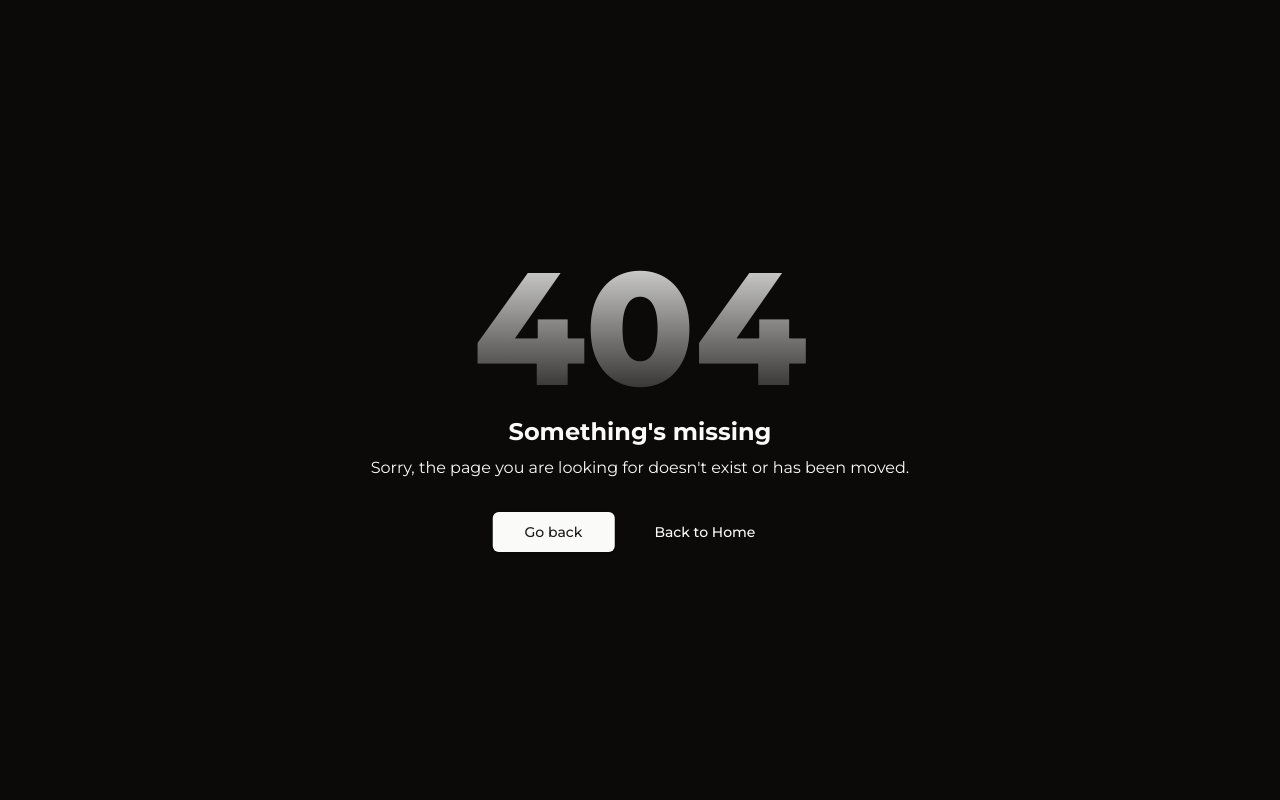
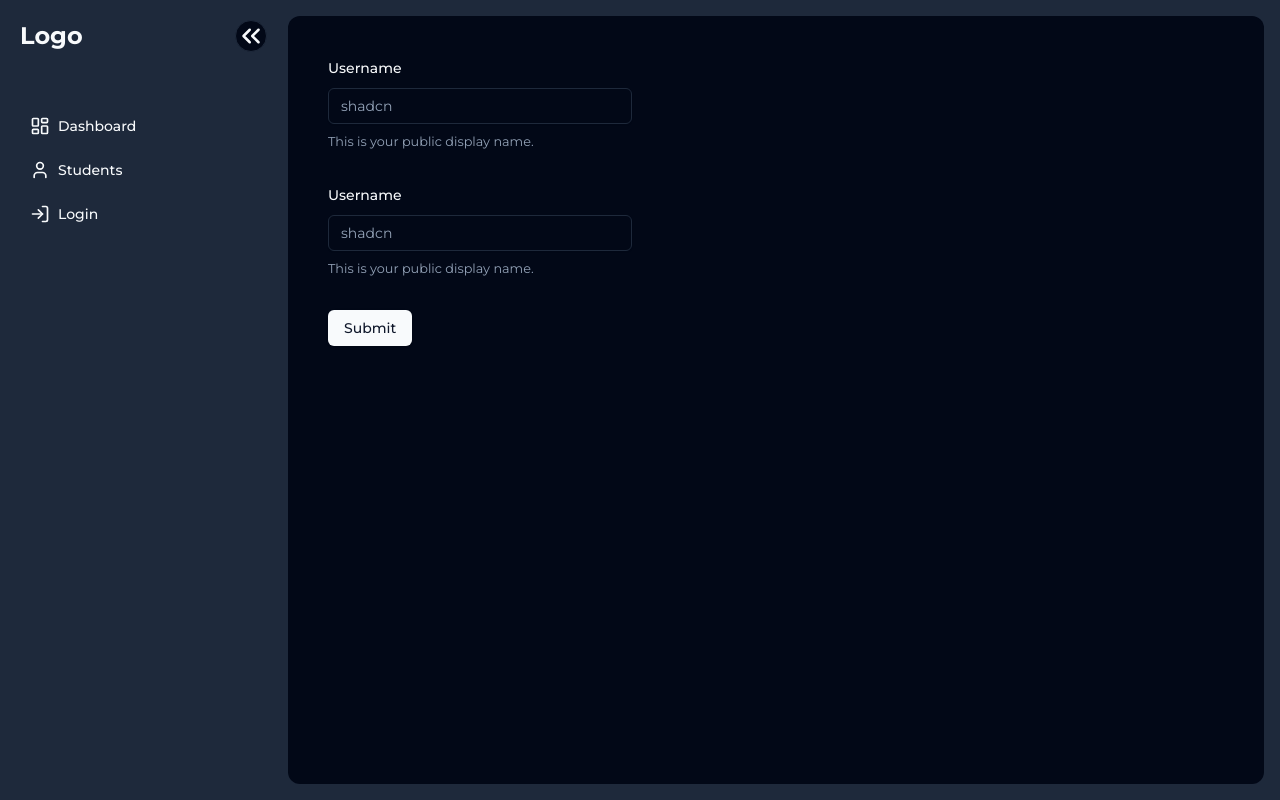
Before and after one commit to 0xcob/dashboard, a React (Vite) app: page /form in a window 1280 px wide. Before the commit this address led to /404. Built offline with nearby package versions, Linux system fonts and the light colour scheme.

Commit message:
feat: dashboard layout ui changed

```diff
--- a/src/components/layout/dashboard-layout.tsx
+++ b/src/components/layout/dashboard-layout.tsx
@@ -19,7 +19,7 @@ export default function DashboardLayout({
       />
       <Sidebar />
       <div className="flex w-0 flex-1 flex-col overflow-hidden">
-        <div className="relative z-10 flex h-20 flex-shrink-0  shadow">
+        {/* <div className="relative z-10 flex h-20 flex-shrink-0  shadow">
           <button
             className="pl-4 text-gray-500 focus:outline-none focus:ring-2 focus:ring-inset focus:ring-indigo-500 xl:hidden"
             onClick={() => setSidebarOpen(true)}
@@ -28,8 +28,8 @@ export default function DashboardLayout({
             <MenuIcon className="h-6 w-6" aria-hidden="true" />
           </button>
           <Header />
-        </div>
-        <main className="relative flex-1 overflow-y-auto bg-background focus:outline-none ">
+        </div> */}
+        <main className="relative my-4 mr-4 flex-1 overflow-y-auto rounded-xl bg-background focus:outline-none">
           {children}
         </main>
       </div>
--- /dev/null
+++ b/src/components/shared/breadcrumbs.tsx
@@ -0,0 +1,41 @@
+import { Slash } from 'lucide-react';
+import {
+  Breadcrumb,
+  BreadcrumbItem,
+  BreadcrumbLink,
+  BreadcrumbList,
+  BreadcrumbPage,
+  BreadcrumbSeparator
+} from '@/components/ui/breadcrumb';
+import { Fragment } from 'react';
+
+type BreadcrumbItemProps = {
+  title: string;
+  link: string;
+};
+
+export function Breadcrumbs({ items }: { items: BreadcrumbItemProps[] }) {
+  return (
+    <Breadcrumb>
+      <BreadcrumbList>
+        {items.map((item, index) => (
+          <Fragment key={item.title}>
+            {index !== items.length - 1 && (
+              <BreadcrumbItem>
+                <BreadcrumbLink href={item.link}>{item.title}</BreadcrumbLink>
+              </BreadcrumbItem>
+            )}
+            {index < items.length - 1 && (
+              <BreadcrumbSeparator>
+                <Slash />
+              </BreadcrumbSeparator>
+            )}
+            {index === items.length - 1 && (
+              <BreadcrumbPage>{item.title}</BreadcrumbPage>
+            )}
+          </Fragment>
+        ))}
+      </BreadcrumbList>
+    </Breadcrumb>
+  );
+}
--- a/src/components/shared/dashboard-nav.tsx
+++ b/src/components/shared/dashboard-nav.tsx
@@ -1,59 +1,82 @@
+'use client';
+import { Icons } from '@/components/ui/icons';
 import { cn } from '@/lib/utils';
 import { NavItem } from '@/types';
 import { Dispatch, SetStateAction } from 'react';
-import { NavLink } from 'react-router-dom';
-import { Icons } from '../ui/icons';
+import { useSidebar } from '@/hooks/use-sidebar';
+import {
+  Tooltip,
+  TooltipContent,
+  TooltipProvider,
+  TooltipTrigger
+} from '@/components/ui/tooltip';
+import { usePathname } from '@/routes/hooks';
+import { Link } from 'react-router-dom';
 
-type DashboardNavProps = {
+interface DashboardNavProps {
   items: NavItem[];
   setOpen?: Dispatch<SetStateAction<boolean>>;
-};
+  isMobileNav?: boolean;
+}
 
-type DashboardNavItemProps = {
-  item: NavItem;
-  setOpen?: Dispatch<SetStateAction<boolean>>;
-};
+export default function DashboardNav({
+  items,
+  setOpen,
+  isMobileNav = false
+}: DashboardNavProps) {
+  const path = usePathname();
+  const { isMinimized } = useSidebar();
 
-const DashboardNavItem = ({ item, setOpen }: DashboardNavItemProps) => {
-  const Icon = Icons[item.icon || 'arrowRight'];
-
-  return (
-    <div
-      className="space-y-3"
-      key={item.href}
-      onClickCapture={() => {
-        if (setOpen) {
-          setOpen(false);
-        }
-      }}
-    >
-      <NavLink
-        className={({ isActive }) =>
-          cn(
-            'flex transform items-center rounded-full px-3 py-2 text-gray-200 transition-colors duration-300 hover:bg-gray-50 hover:text-primary hover:dark:text-black ',
-            isActive && 'bg-gray-50 text-primary dark:text-black'
-          )
-        }
-        to={item.href}
-        end
-      >
-        <Icon className="h-5 w-5" aria-hidden="true" />
-        <span className="mx-2 text-sm font-medium">{item.label}</span>
-      </NavLink>
-    </div>
-  );
-};
-
-export default function DashboardNav({ items, setOpen }: DashboardNavProps) {
   if (!items?.length) {
     return null;
   }
 
+  console.log('isActive', isMobileNav, isMinimized);
+
   return (
-    <nav className="-mx-3 space-y-6">
-      {items.map((item) => (
-        <DashboardNavItem key={item.href} item={item} setOpen={setOpen} />
-      ))}
+    <nav className="grid items-start gap-2">
+      <TooltipProvider>
+        {items.map((item, index) => {
+          const Icon = Icons[item.icon || 'arrowRight'];
+          return (
+            item.href && (
+              <Tooltip key={index}>
+                <TooltipTrigger asChild>
+                  <Link
+                    to={item.disabled ? '/' : item.href}
+                    className={cn(
+                      'flex items-center gap-2 overflow-hidden rounded-md py-2 text-sm font-medium hover:text-muted-foreground',
+                      path === item.href
+                        ? 'bg-white text-black hover:text-black'
+                        : 'transparent',
+                      item.disabled && 'cursor-not-allowed opacity-80'
+                    )}
+                    onClick={() => {
+                      if (setOpen) setOpen(false);
+                    }}
+                  >
+                    <Icon className={`ml-2.5 size-5`} />
+
+                    {isMobileNav || (!isMinimized && !isMobileNav) ? (
+                      <span className="mr-2 truncate">{item.title}</span>
+                    ) : (
+                      ''
+                    )}
+                  </Link>
+                </TooltipTrigger>
+                <TooltipContent
+                  align="center"
+                  side="right"
+                  sideOffset={8}
+                  className={!isMinimized ? 'hidden' : 'inline-block'}
+                >
+                  {item.title}
+                </TooltipContent>
+              </Tooltip>
+            )
+          );
+        })}
+      </TooltipProvider>
     </nav>
   );
 }
--- a/src/components/shared/sidebar.tsx
+++ b/src/components/shared/sidebar.tsx
@@ -1,16 +1,70 @@
+'use client';
+import DashboardNav from '@/components/shared/dashboard-nav';
+import { Button } from '@/components/ui/button';
 import { navItems } from '@/constants/data';
-import DashboardNav from './dashboard-nav';
-import { Link } from 'react-router-dom';
+import { useSidebar } from '@/hooks/use-sidebar';
+import { cn } from '@/lib/utils';
+import { ChevronsLeft } from 'lucide-react';
+import { useState } from 'react';
 
-export default function Sidebar() {
+type SidebarProps = {
+  className?: string;
+};
+
+export default function Sidebar({ className }: SidebarProps) {
+  const { isMinimized, toggle } = useSidebar();
+  const [status, setStatus] = useState(false);
+
+  const handleToggle = () => {
+    setStatus(true);
+    toggle();
+    setTimeout(() => setStatus(false), 500);
+  };
   return (
-    <aside className="hidden h-screen w-64 flex-col overflow-y-auto overflow-x-hidden rounded-tr-[90px] border-r bg-primary py-8 pl-5 dark:bg-background lg:flex">
-      <Link to="/" className="text-3xl font-bold text-white">
-        Logo
-      </Link>
-      <div className="mt-6 flex flex-1 flex-col justify-between">
-        <DashboardNav items={navItems} />
+    <nav
+      className={cn(
+        `relative z-10 hidden h-screen flex-none border-r px-3 md:block`,
+        status && 'duration-500',
+        !isMinimized ? 'w-72' : 'w-[80px]',
+        className
+      )}
+    >
+      {/* <div
+        className={cn(
+          'absolute -right-3 top-20 cursor-pointer rounded-full border bg-background text-3xl text-foreground'
+        )}
+      >
+        DashNav
+        <ChevronLeft
+          className={cn(
+            'absolute -right-3 top-20 cursor-pointer rounded-full border bg-background text-3xl text-foreground',
+            isMinimized && 'rotate-180'
+          )}
+          onClick={handleToggle}
+        />
+      </div> */}
+      <div
+        className={cn(
+          'flex items-center px-0 py-5 md:px-2',
+          isMinimized ? 'justify-center ' : 'justify-between'
+        )}
+      >
+        {!isMinimized && <h1 className="text-2xl font-bold">Logo</h1>}
+        <ChevronsLeft
+          className={cn(
+            'size-8 cursor-pointer rounded-full border bg-background text-foreground',
+            isMinimized && 'rotate-180'
+          )}
+          onClick={handleToggle}
+        />
       </div>
-    </aside>
+      <div className="space-y-4 py-4">
+        <div className="px-2 py-2">
+          <div className="mt-3 space-y-1">
+            <DashboardNav items={navItems} />
+          </div>
+        </div>
+      </div>
+    </nav>
   );
 }
--- /dev/null
+++ b/src/hooks/use-sidebar.tsx
@@ -0,0 +1,27 @@
+import React, { createContext, useContext, useState } from 'react';
+
+const SidebarContext = createContext<{
+  isMinimized: boolean;
+  toggle: () => void;
+}>({
+  isMinimized: false,
+  toggle: () => {}
+});
+
+export const useSidebar = () => useContext(SidebarContext);
+
+export const SidebarProvider: React.FC<{ children: React.ReactNode }> = ({
+  children
+}) => {
+  const [isMinimized, setIsMinimized] = useState(false);
+
+  const toggle = () => {
+    setIsMinimized(!isMinimized);
+  };
+
+  return (
+    <SidebarContext.Provider value={{ isMinimized, toggle }}>
+      {children}
+    </SidebarContext.Provider>
+  );
+};
--- a/src/index.css
+++ b/src/index.css
@@ -6,64 +6,57 @@
 @layer base {
   :root {
     --background: 0 0% 100%;
-    --foreground: 20 14.3% 4.1%;
-
+    --foreground: 222.2 84% 4.9%;
     --card: 0 0% 100%;
-    --card-foreground: 20 14.3% 4.1%;
-
+    --card-foreground: 222.2 84% 4.9%;
     --popover: 0 0% 100%;
-    --popover-foreground: 20 14.3% 4.1%;
-
-    --primary: 24 9.8% 10%;
-    --primary-foreground: 60 9.1% 97.8%;
-
-    --secondary: 60 4.8% 95.9%;
-    --secondary-foreground: 24 9.8% 10%;
-
-    --muted: 60 4.8% 95.9%;
-    --muted-foreground: 25 5.3% 44.7%;
-
-    --accent: 60 4.8% 95.9%;
-    --accent-foreground: 24 9.8% 10%;
-
+    --popover-foreground: 222.2 84% 4.9%;
+    --primary: 222.2 47.4% 11.2%;
+    --primary-foreground: 210 40% 98%;
+    --secondary: 210 40% 96.1%;
+    --secondary-foreground: 222.2 47.4% 11.2%;
+    --muted: 210 40% 96.1%;
+    --muted-foreground: 215.4 16.3% 46.9%;
+    --accent: 210 40% 96.1%;
+    --accent-foreground: 222.2 47.4% 11.2%;
     --destructive: 0 84.2% 60.2%;
-    --destructive-foreground: 60 9.1% 97.8%;
-
-    --border: 20 5.9% 90%;
-    --input: 20 5.9% 90%;
-    --ring: 20 14.3% 4.1%;
-
+    --destructive-foreground: 210 40% 98%;
+    --border: 214.3 31.8% 91.4%;
+    --input: 214.3 31.8% 91.4%;
+    --ring: 222.2 84% 4.9%;
     --radius: 0.5rem;
+    --chart-1: 12 76% 61%;
+    --chart-2: 173 58% 39%;
+    --chart-3: 197 37% 24%;
+    --chart-4: 43 74% 66%;
+    --chart-5: 27 87% 67%;
   }
 
   .dark {
-    --background: 20 14.3% 4.1%;
-    --foreground: 60 9.1% 97.8%;
-
-    --card: 20 14.3% 4.1%;
-    --card-foreground: 60 9.1% 97.8%;
-
-    --popover: 20 14.3% 4.1%;
-    --popover-foreground: 60 9.1% 97.8%;
-
-    --primary: 60 9.1% 97.8%;
-    --primary-foreground: 24 9.8% 10%;
-
-    --secondary: 12 6.5% 15.1%;
-    --secondary-foreground: 60 9.1% 97.8%;
-
-    --muted: 12 6.5% 15.1%;
-    --muted-foreground: 24 5.4% 63.9%;
-
-    --accent: 12 6.5% 15.1%;
-    --accent-foreground: 60 9.1% 97.8%;
-
+    --background: 222.2 84% 4.9%;
+    --foreground: 210 40% 98%;
+    --card: 222.2 84% 4.9%;
+    --card-foreground: 210 40% 98%;
+    --popover: 222.2 84% 4.9%;
+    --popover-foreground: 210 40% 98%;
+    --primary: 210 40% 98%;
+    --primary-foreground: 222.2 47.4% 11.2%;
+    --secondary: 217.2 32.6% 17.5%;
+    --secondary-foreground: 210 40% 98%;
+    --muted: 217.2 32.6% 17.5%;
+    --muted-foreground: 215 20.2% 65.1%;
+    --accent: 217.2 32.6% 17.5%;
+    --accent-foreground: 210 40% 98%;
     --destructive: 0 62.8% 30.6%;
-    --destructive-foreground: 60 9.1% 97.8%;
-
-    --border: 12 6.5% 15.1%;
-    --input: 12 6.5% 15.1%;
-    --ring: 24 5.7% 82.9%;
+    --destructive-foreground: 210 40% 98%;
+    --border: 217.2 32.6% 17.5%;
+    --input: 217.2 32.6% 17.5%;
+    --ring: 212.7 26.8% 83.9;
+    --chart-1: 220 70% 50%;
+    --chart-2: 160 60% 45%;
+    --chart-3: 30 80% 55%;
+    --chart-4: 280 65% 60%;
+    --chart-5: 340 75% 55%;
   }
 }
 
--- a/src/pages/dashboard/index.tsx
+++ b/src/pages/dashboard/index.tsx
@@ -12,7 +12,6 @@ import {
   TabsList,
   TabsTrigger
 } from '@/components/ui/tabs.js';
-import Overview from './components/overview.js';
 import RecentSales from './components/recent-sales.js';
 
 export default function DashboardPage() {
@@ -141,9 +140,7 @@ export default function DashboardPage() {
                 <CardHeader>
                   <CardTitle>Overview</CardTitle>
                 </CardHeader>
-                <CardContent className="pl-2">
-                  <Overview />
-                </CardContent>
+                <CardContent className="pl-2">{/* <Overview /> */}</CardContent>
               </Card>
               <Card className="col-span-4 md:col-span-3">
                 <CardHeader>
--- /dev/null
+++ b/src/pages/form/index.tsx
@@ -0,0 +1,92 @@
+import { Button } from '@/components/ui/button';
+import {
+  Form,
+  FormField,
+  FormItem,
+  FormLabel,
+  FormControl,
+  FormDescription,
+  FormMessage
+} from '@/components/ui/form';
+import { Input } from '@/components/ui/input';
+import { zodResolver } from '@hookform/resolvers/zod';
+import { useForm } from 'react-hook-form';
+import { z } from 'zod';
+
+const formSchema = z.object({
+  name: z.string().min(2, {
+    message: 'Username must be at least 2 characters.'
+  }),
+  email: z.string().email({
+    message: 'Invalid email address.'
+  }),
+  dob: z
+    .date()
+    .min(new Date(), {
+      message: 'Date of birth must be in the future.'
+    })
+    .optional()
+});
+
+export default function FormPage() {
+  const form = useForm<z.infer<typeof formSchema>>({
+    resolver: zodResolver(formSchema),
+    defaultValues: {
+      name: ''
+    }
+  });
+
+  const {
+    formState: { errors, isSubmitting }
+  } = form;
+
+  console.log('formState', errors);
+
+  const onSubmit = async (data: z.infer<typeof formSchema>) => {
+    console.log('onSubmit', data);
+  };
+
+  return (
+    <div className="max-w-sm p-10">
+      <Form {...form}>
+        <form onSubmit={form.handleSubmit(onSubmit)} className="space-y-8">
+          <FormField
+            control={form.control}
+            name="name"
+            render={({ field }) => (
+              <FormItem>
+                <FormLabel>Username</FormLabel>
+                <FormControl>
+                  <Input placeholder="shadcn" {...field} />
+                </FormControl>
+                <FormDescription>
+                  This is your public display name.
+                </FormDescription>
+                <FormMessage />
+              </FormItem>
+            )}
+          />
+          <FormField
+            control={form.control}
+            name="email"
+            render={({ field }) => (
+              <FormItem>
+                <FormLabel>Username</FormLabel>
+                <FormControl>
+                  <Input placeholder="shadcn" {...field} />
+                </FormControl>
+                <FormDescription>
+                  This is your public display name.
+                </FormDescription>
+                <FormMessage />
+              </FormItem>
+            )}
+          />
+          <Button disabled={isSubmitting} type="submit">
+            Submit
+          </Button>
+        </form>
+      </Form>
+    </div>
+  );
+}
--- a/src/pages/students/index.tsx
+++ b/src/pages/students/index.tsx
@@ -3,6 +3,7 @@ import { useGetStudents } from './queries/queries';
 import StudentsTable from './components/students-table';
 import { useSearchParams } from 'react-router-dom';
 import { DataTableSkeleton } from '@/components/shared/data-table-skeleton';
+import { Breadcrumbs } from '@/components/shared/breadcrumbs';
 
 export default function StudentPage() {
   const [searchParams] = useSearchParams();
@@ -28,8 +29,14 @@ export default function StudentPage() {
   }
 
   return (
-    <div className="p-5">
+    <div className="p-8">
       <PageHead title="Student Management | App" />
+      <Breadcrumbs
+        items={[
+          { title: 'Dashboard', link: '/' },
+          { title: 'Students', link: '/students' }
+        ]}
+      />
       <StudentsTable
         users={users}
         page={page}
--- a/src/providers/index.tsx
+++ b/src/providers/index.tsx
@@ -7,6 +7,7 @@ import { ErrorBoundary, FallbackProps } from 'react-error-boundary';
 import { HelmetProvider } from 'react-helmet-async';
 import { BrowserRouter } from 'react-router-dom';
 import ThemeProvider from './theme-provider';
+import { SidebarProvider } from '@/hooks/use-sidebar';
 
 export const queryClient = new QueryClient();
 
@@ -43,7 +44,7 @@ export default function AppProvider({
             <QueryClientProvider client={queryClient}>
               <ReactQueryDevtools />
               <ThemeProvider defaultTheme="dark" storageKey="vite-ui-theme">
-                {children}
+                <SidebarProvider>{children}</SidebarProvider>
               </ThemeProvider>
             </QueryClientProvider>
           </ErrorBoundary>
--- a/src/routes/index.tsx
+++ b/src/routes/index.tsx
@@ -1,3 +1,4 @@
+import FormPage from '@/pages/form';
 import NotFound from '@/pages/not-found';
 import { Suspense, lazy } from 'react';
 import { Navigate, Outlet, useRoutes } from 'react-router-dom';
@@ -37,6 +38,10 @@ export default function AppRouter() {
         {
           path: 'student/details',
           element: <StudentDetailPage />
+        },
+        {
+          path: 'form',
+          element: <FormPage />
         }
       ]
     }
```
Also changed, not shown: src/pages/students/components/student-forms/student-create-form.tsx (+14 -37 lines).
